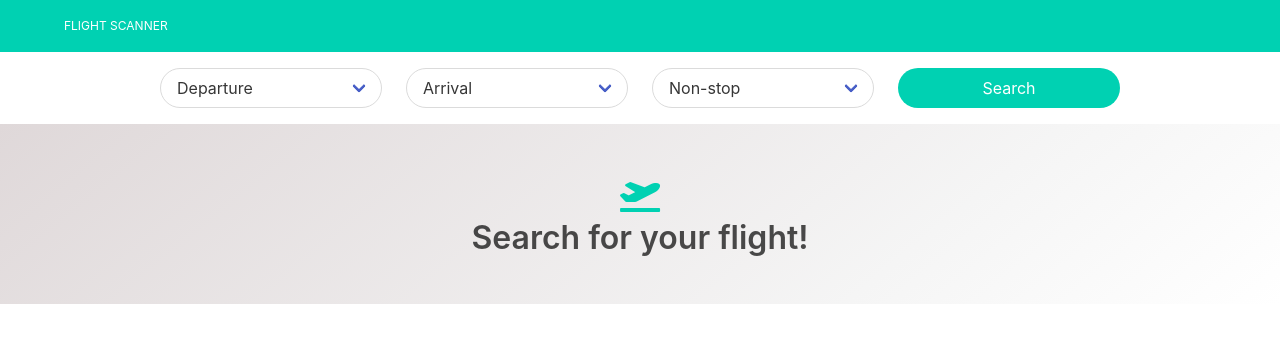
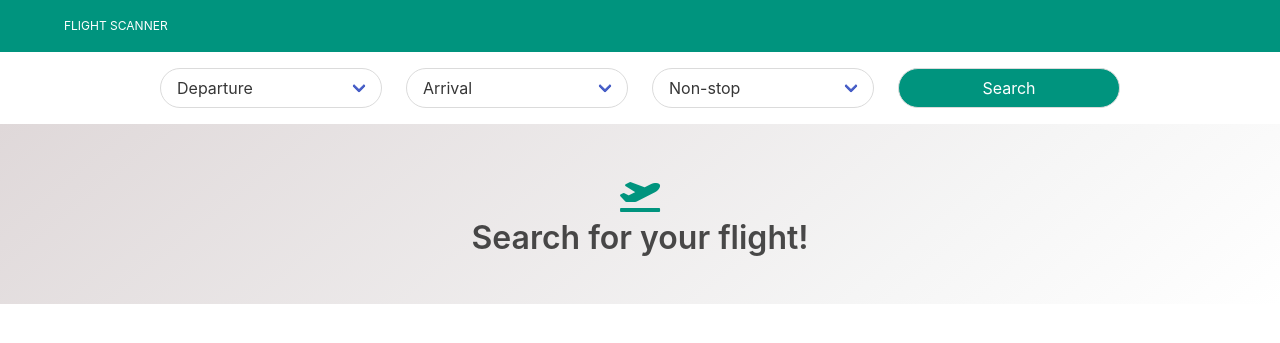
Before and after one commit to Jo-Mel/flightscanner, a PHP site: page / in a window 1280 px wide. Shown: the top 343 px of the page. Run offline with PHP 8.4, Linux system fonts and the light colour scheme.

Commit message:
changed color

```diff
--- a/index.php
+++ b/index.php
@@ -17,10 +17,10 @@ require_once 'shippypro-flights.php';
 <body>
 
     <!-- NAVBAR -->
-    <nav class="navbar is-primary is-size-7 is-uppercase has-text-weight-semibold mb-4" role="navigation" aria-label="main navigation">
+    <nav class="navbar has-background-primary-dark is-size-7 is-uppercase has-text-weight-semibold mb-4" role="navigation" aria-label="main navigation">
         <div class="container">
             <div class="navbar-brand">
-                <a class="navbar-item" href="#">
+                <a class="navbar-item has-text-white" href="#">
                     <h1>Flight Scanner</h1>
                 </a>
             </div>
@@ -66,7 +66,7 @@ require_once 'shippypro-flights.php';
                     </div>
                 </div>
                 <div class="column">
-                    <button class="button is-primary is-rounded is-fullwidth">Search</button>
+                    <button class="button has-background-primary-dark has-text-white is-rounded is-fullwidth">Search</button>
                 </div>
             </div>
         </form>
@@ -77,7 +77,7 @@ require_once 'shippypro-flights.php';
     <section class="hero is-light is-bold has-text-centered mt-4">
         <div class="hero-body">
             <div class="container">
-                <span class="icon is-large has-text-primary">
+                <span class="icon is-large has-text-primary-dark">
                     <i class="fas fa-plane-departure fa-2x"></i>
                 </span>
                 <h1 class="title">
@@ -112,7 +112,7 @@ require_once 'shippypro-flights.php';
                             <div class="card-content">
                                 <div class="columns">
                                     <div class="column is-flex is-flex-direction-column is-justify-content-center is-align-items-center">
-                                        <div class="icon has-text-primary mb-2">
+                                        <div class="icon has-text-primary-dark mb-2">
                                             <i class="fas fa-plane-departure"></i>
                                         </div>
                                         <h1><?php echo $_GET['my_code_departure']?></h1>
@@ -137,17 +137,17 @@ require_once 'shippypro-flights.php';
 
                                         <?php if ($results['stopover_price'] === null && $results['direct_price'] !== null && !$conf['my_direct_only']) : ?>
                                         <div>
-                                            no matching flights with stopovers! <span class="icon has-text-primary"><i class="far fa-grin-beam-sweat"></i></span>
+                                            no matching flights with stopovers! <span class="icon has-text-primary-dark"><i class="far fa-grin-beam-sweat"></i></span>
                                         </div>
                                         <?php endif ?>
 
 
                                         <?php if ($results['direct_price'] === null && $results['stopover_price'] === null) :?>
-                                            <div>OOPS <span class="icon has-text-primary"><i class="far fa-grin-beam-sweat"></i></span> no matching flights!</div>
+                                            <div>OOPS <span class="icon has-text-primary-dark"><i class="far fa-grin-beam-sweat"></i></span> no matching flights!</div>
                                         <?php endif ?>
                                     </div>
                                     <div class="column is-flex is-flex-direction-column is-justify-content-center is-align-items-center">
-                                        <div class="icon has-text-primary mb-2">
+                                        <div class="icon has-text-primary-dark mb-2">
                                             <i class="fas fa-plane-arrival mb-2"></i>
                                         </div>
                                         <h1><?php echo $_GET['my_code_arrival']?></h1>
```
